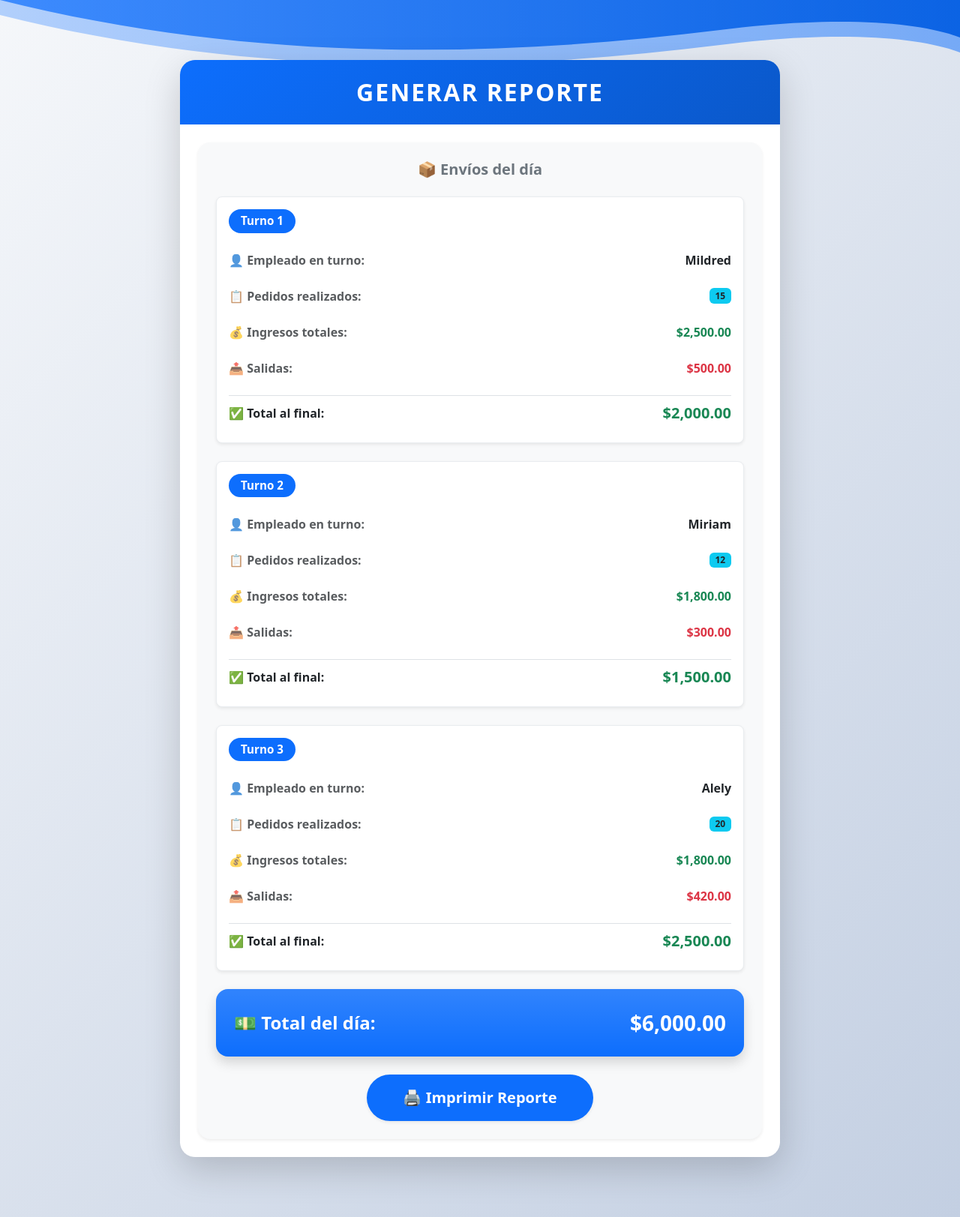
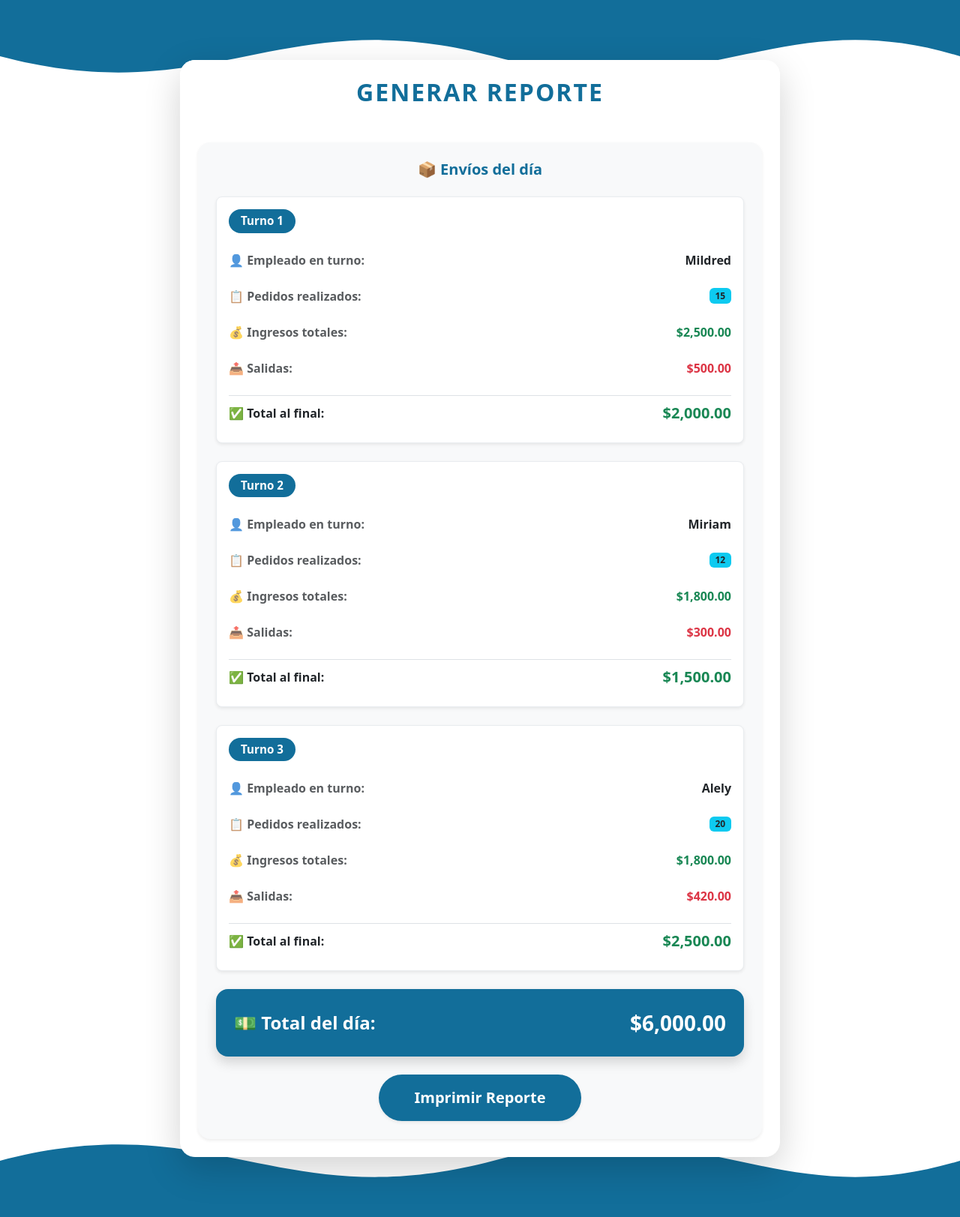
Before and after one commit to mildredalely/paqueteriafront, an Angular app: page /reporte in a window 1280 px wide. Shown: the whole page at 75% size. Built offline with nearby package versions, Linux system fonts and the light colour scheme.

Commit message:
Diseño final

```diff
--- a/src/app/pages/reporte/reporte.component.css
+++ b/src/app/pages/reporte/reporte.component.css
@@ -2,8 +2,9 @@
 
   .reporte-container {
     min-height: 100vh;
-    background: linear-gradient(135deg, #f5f7fa 0%, #c3cfe2 100%);
+    background: #ffffff;
     padding: 2rem 1rem;
+    position: relative;
   }
 
   .wave-decoration {
@@ -11,11 +12,25 @@
     top: 0;
     left: 0;
     width: 100%;
-    height: 120px;
+    height: 150px;
     z-index: 0;
   }
 
   .wave-decoration svg {
+    width: 100%;
+    height: 100%;
+  }
+
+  .wave-decoration-bottom {
+    position: absolute;
+    bottom: 0;
+    left: 0;
+    width: 100%;
+    height: 150px;
+    z-index: 0;
+  }
+
+  .wave-decoration-bottom svg {
     width: 100%;
     height: 100%;
   }
@@ -27,6 +42,7 @@
     position: relative;
     z-index: 1;
     animation: fadeInUp 0.6s ease-out;
+    background: white;
   }
 
   @keyframes fadeInUp {
@@ -40,8 +56,8 @@
     }
   }
 
-  .card-header.bg-gradient {
-    background: linear-gradient(135deg, #0d6efd 0%, #0a58ca 100%) !important;
+  .card-header {
+    background: white !important;
     border-radius: 20px 20px 0 0 !important;
   }
 
@@ -56,7 +72,7 @@
 
   .turno-item:hover {
     transform: translateY(-5px);
-    box-shadow: 0 8px 20px rgba(0, 0, 0, 0.1) !important;
+    box-shadow: 0 8px 20px rgba(18, 110, 154, 0.15) !important;
   }
 
   .info-row {
@@ -67,15 +83,16 @@
   }
 
   .total-dia-container {
+    background: #126e9a;
     animation: pulse 2s ease-in-out infinite;
   }
 
   @keyframes pulse {
     0%, 100% {
-      box-shadow: 0 4px 15px rgba(13, 110, 253, 0.3);
+      box-shadow: 0 4px 15px rgba(18, 110, 154, 0.3);
     }
     50% {
-      box-shadow: 0 4px 25px rgba(13, 110, 253, 0.5);
+      box-shadow: 0 4px 25px rgba(18, 110, 154, 0.5);
     }
   }
 
@@ -83,11 +100,13 @@
     transition: all 0.3s ease;
     font-weight: 600;
     border: none;
+    background-color: #126e9a;
   }
 
   .btn-imprimir:hover {
     transform: scale(1.05);
-    box-shadow: 0 8px 25px rgba(13, 110, 253, 0.4);
+    box-shadow: 0 8px 25px rgba(18, 110, 154, 0.4);
+    background-color: #0e5a7d;
   }
 
   .turno-badge .badge {
--- a/src/app/pages/reporte/reporte.component.html
+++ b/src/app/pages/reporte/reporte.component.html
@@ -1,37 +1,25 @@
 <div class="reporte-container d-flex flex-column align-items-center position-relative">
-  <!-- Ola decorativa superior -->
   <div class="wave-decoration">
-    <svg viewBox="0 0 1200 120" preserveAspectRatio="none">
-      <path d="M0,0 C300,80 600,80 900,40 C1050,20 1150,30 1200,50 L1200,0 L0,0 Z" fill="url(#gradient1)"/>
-      <path d="M0,20 C300,100 600,100 900,60 C1050,40 1150,50 1200,70 L1200,0 L0,0 Z" fill="url(#gradient2)" opacity="0.5"/>
-      <defs>
-        <linearGradient id="gradient1" x1="0%" y1="0%" x2="100%" y2="0%">
-          <stop offset="0%" style="stop-color:#0d6efd;stop-opacity:1" />
-          <stop offset="100%" style="stop-color:#0a58ca;stop-opacity:1" />
-        </linearGradient>
-        <linearGradient id="gradient2" x1="0%" y1="0%" x2="100%" y2="0%">
-          <stop offset="0%" style="stop-color:#6ea8fe;stop-opacity:1" />
-          <stop offset="100%" style="stop-color:#0d6efd;stop-opacity:1" />
-        </linearGradient>
-      </defs>
+    <svg viewBox="0 0 1440 200" preserveAspectRatio="none">
+      <path d="M0,100 C320,200 420,0 740,100 C1060,200 1160,0 1440,100 L1440,0 L0,0 Z" fill="#126e9a"/>
     </svg>
   </div>
 
   <div class="card reporte-card shadow-lg border-0 mt-5 mb-5">
-    <div class="card-header bg-gradient text-white text-center py-4 border-0">
-      <h2 class="fw-bold mb-0 letra-espaciada">GENERAR REPORTE</h2>
+    <div class="card-header text-white text-center py-4 border-0 position-relative">
+      <h2 class="fw-bold mb-0 letra-espaciada" style="color: #126e9a;">GENERAR REPORTE</h2>
     </div>
 
     <div class="card-body p-4">
       <div class="bg-light rounded-4 p-4 shadow-sm">
         <div class="text-center mb-4">
-          <h5 class="text-secondary mb-0 fw-bold">📦 Envíos del día</h5>
+          <h5 class="mb-0 fw-bold" style="color: #126e9a;">📦 Envíos del día</h5>
         </div>
 
         <div *ngFor="let turno of reportes; let i = index" class="turno-item mb-4 p-3 bg-white rounded-3 shadow-sm">
           <div class="d-flex align-items-center mb-3">
             <div class="turno-badge">
-              <span class="badge bg-primary rounded-pill px-3 py-2">Turno {{ i + 1 }}</span>
+              <span class="badge rounded-pill px-3 py-2" style="background-color: #126e9a;">Turno {{ i + 1 }}</span>
             </div>
           </div>
 
@@ -61,7 +49,7 @@
           </div>
         </div>
 
-        <div class="total-dia-container p-4 bg-primary bg-gradient text-white rounded-4 shadow mb-4">
+        <div class="total-dia-container p-4 text-white rounded-4 shadow mb-4">
           <div class="d-flex justify-content-between align-items-center">
             <span class="fw-bold fs-4">💵 Total del día:</span>
             <span class="fw-bold fs-3">{{ totalDia | currency }}</span>
@@ -70,10 +58,17 @@
 
         <div class="text-center">
           <button class="btn btn-primary btn-lg px-5 py-3 rounded-pill shadow-sm btn-imprimir" (click)="imprimir()">
-            🖨️ Imprimir Reporte
+             Imprimir Reporte
           </button>
         </div>
       </div>
     </div>
   </div>
+
+
+  <div class="wave-decoration-bottom">
+    <svg viewBox="0 0 1440 200" preserveAspectRatio="none">
+      <path d="M0,100 C320,0 420,200 740,100 C1060,0 1160,200 1440,100 L1440,200 L0,200 Z" fill="#126e9a"/>
+    </svg>
+  </div>
 </div>
```
